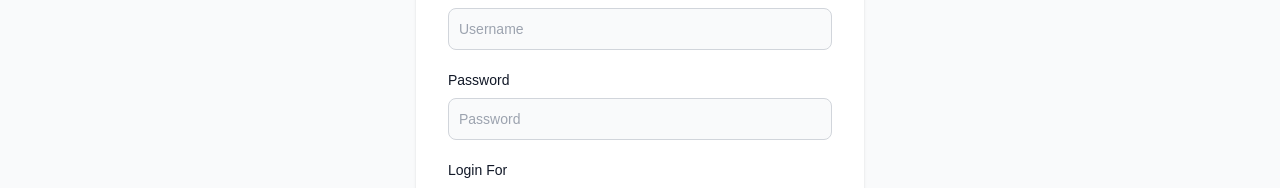
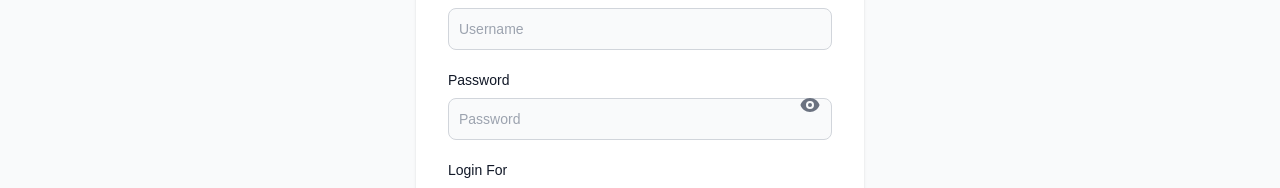
Before and after one commit to saniz7/Dummy, a React (Create React App) app in the folder client/: page /login in a window 1280 px wide. Shown: the part 200-388 px from the top of the page. Built offline with nearby package versions, Linux system fonts and the light colour scheme.

Commit message:
eye icon added

```diff
--- a/client/src/components/login/login.js
+++ b/client/src/components/login/login.js
@@ -1,3 +1,4 @@
+import { EyeIcon, EyeOffIcon } from "@heroicons/react/solid"; // Assuming you're using Heroicons
 import React, { useState } from "react";
 import { Link, useNavigate } from "react-router-dom";
 import Loader from "../../common/loader";
@@ -9,6 +10,7 @@ function Login() {
   const [username, setUsername] = useState("");
   const [password, setPassword] = useState("");
   const [org, setOrg] = useState("patient");
+  const [showPassword, setShowPassword] = useState(false); // State for toggling password visibility
 
   const navigate = useNavigate();
 
@@ -69,7 +71,7 @@ function Login() {
                 />
               </div>
 
-              <div>
+              <div className="relative">
                 <label
                   htmlFor="password"
                   className="block mb-2 text-sm font-medium text-gray-900 dark:text-white"
@@ -77,7 +79,7 @@ function Login() {
                   Password
                 </label>
                 <input
-                  type="password"
+                  type={showPassword ? "text" : "password"}
                   name="password"
                   id="password"
                   placeholder="Password"
@@ -86,6 +88,16 @@ function Login() {
                   value={password}
                   required
                 />
+                <div
+                  className="absolute inset-y-0 right-0 pr-3 flex items-center cursor-pointer"
+                  onClick={() => setShowPassword(!showPassword)}
+                >
+                  {showPassword ? (
+                    <EyeOffIcon className="h-5 w-5 text-indigo-600" /> // Color changed to match the sign-in button
+                  ) : (
+                    <EyeIcon className="h-5 w-5 text-gray-500" />
+                  )}
+                </div>
               </div>
 
               <div className="relative">
@@ -105,11 +117,7 @@ function Login() {
                 >
                   <option value={"patient"}>Patient</option>
                   <option value={"doctor"}>Doctor</option>
-                  {/* <option value={"lab"}>Lab</option> */}
-                  {/* <option value={"pharmacy"}>Pharmacy</option> */}
-                  {/* <option value={"insurance"}>Insurance</option> */}
                   <option value={"Admin"}>Admin</option>
-
                 </select>
                 <div className="absolute inset-y-0 right-0 top-5 flex items-center pr-2 pointer-events-none">
                   <svg
@@ -134,7 +142,7 @@ function Login() {
               )}
               <button
                 type="submit"
-                className="w-full bg-indigo-600 text-white  hover:bg-indigo-800 focus:ring-4 focus:outline-none focus:ring-primary-300 font-semibold rounded-lg text-sm px-5 py-2.5 text-center dark:bg-primary-600 dark:hover:bg-primary-700 dark:focus:ring-primary-800"
+                className="w-full bg-indigo-600 text-white hover:bg-indigo-800 focus:ring-4 focus:outline-none focus:ring-primary-300 font-semibold rounded-lg text-sm px-5 py-2.5 text-center dark:bg-primary-600 dark:hover:bg-primary-700 dark:focus:ring-primary-800"
               >
                 {loader ? <Loader height={5} width={5} /> : "Sign In"}
               </button>
@@ -154,4 +162,5 @@ function Login() {
     </>
   );
 }
+
 export default Login;
```
